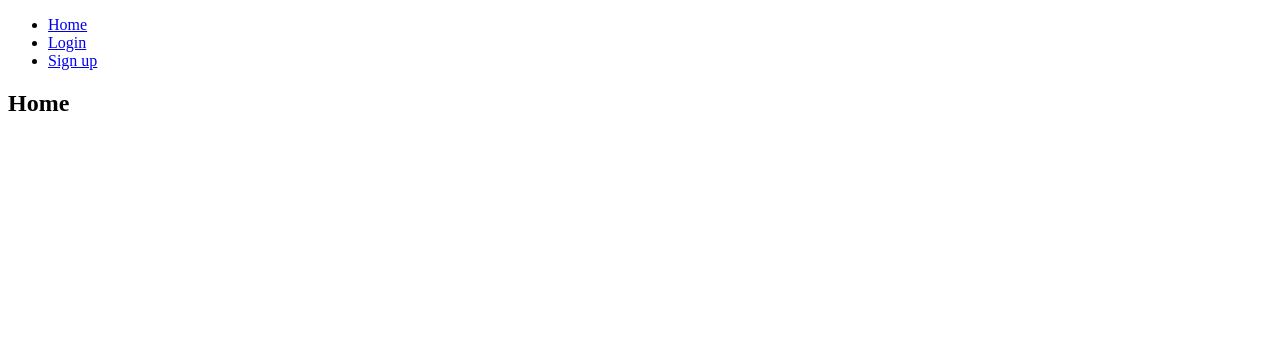
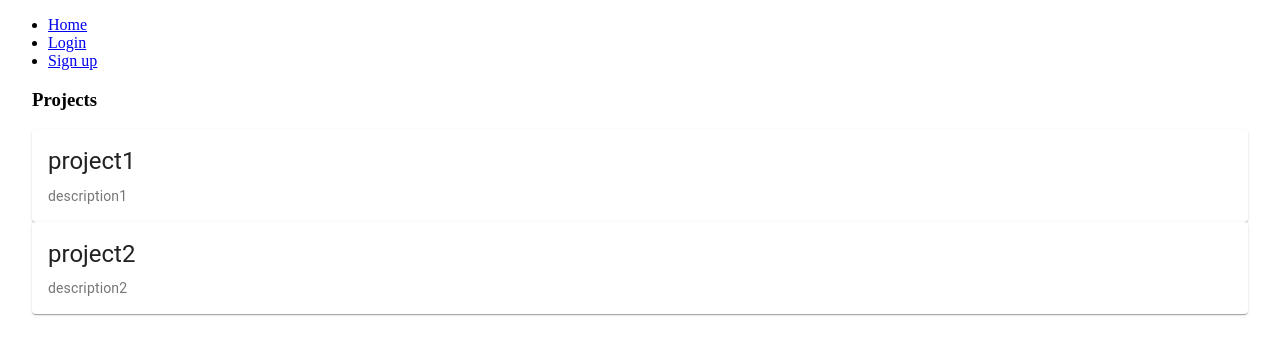
Before and after one commit to choym0098/Jira2-frontend, a React app: page / in a window 1280 px wide. Shown: the top 354 px of the page. Built offline with nearby package versions, Linux system fonts and the light colour scheme.

Commit message:
created home component

```diff
--- a/src/Routes.tsx
+++ b/src/Routes.tsx
@@ -5,7 +5,7 @@ import {
   Route,
   Link
 } from "react-router-dom";
-import Home from './components/Home'
+import { Home } from './pages/Home'
 import Login from './components/Login'
 import Signup from './components/Signup'
 import UserBoard from './components/UserBoard'
--- a/src/components/Home.tsx
+++ /dev/null
@@ -1,5 +0,0 @@
-import React from 'react'
-
-export default function Home() {
-    return <h2>Home</h2>;
-}
--- /dev/null
+++ b/src/pages/Home.tsx
@@ -0,0 +1,107 @@
+import React, {useState, useEffect} from 'react';
+import {
+  Container,
+  CardActionArea,
+  Card,
+  CardContent,
+  Typography,
+} from '@material-ui/core';
+
+// TODO: to refactor later
+interface Project {
+    id: string,
+    name: string,
+    description?: string,
+    isPrivate: boolean,
+    users: string[],
+    createdTime: Date,
+    modifiedTime: Date,
+}
+
+interface Props {
+    userId: string,
+}
+
+// TODO: remove this hard-coded data
+const dummyProjects: Project[] = [
+  {
+    id: 'id1',
+    name: 'project1',
+    description: 'description1',
+    isPrivate: false,
+    users: [],
+    createdTime: new Date(),
+    modifiedTime: new Date(),
+  },
+  {
+    id: 'id2',
+    name: 'project2',
+    description: 'description2',
+    isPrivate: false,
+    users: [],
+    createdTime: new Date(),
+    modifiedTime: new Date(),
+  },
+];
+
+// TODO: implement this redirect function
+/**
+ * @param {string} projectId - Project Id of the redirected page
+ *
+ * @return {void}
+ */
+function goToProject(projectId: string) {
+
+  return () => {
+    console.log(`project Id is ${projectId}`);
+  }
+}
+
+// TODO: make this a separate component under ../components
+/**
+ * @param {{ project: Project }} props - contains a Project
+ *
+ * @return {JSX.Element}
+ */
+function Project(props: { project: Project }) {
+  const {project} = props;
+
+  return (
+    <Card data-testid={project.id}>
+      <CardActionArea onClick={goToProject(project.id)}>
+        <CardContent>
+          <Typography gutterBottom variant="h5" component="h2">
+            {project.name}
+          </Typography>
+          <Typography variant="body2" color="textSecondary" component="p">
+            {project.description}
+          </Typography>
+        </CardContent>
+      </CardActionArea>
+    </Card>
+  );
+}
+
+/**
+ * @param {Props} props - see the Interface Props
+ *
+ * @return {JSX.Element}
+ */
+export function Home(props: Props) {
+  const {userId} = props;
+  const [projects, setProjects] = useState<Project[]>([]);
+
+  useEffect(() => {
+    console.log(userId);
+    // TODO: fetch/subscribe projects data from the server
+    setProjects(dummyProjects);
+  }, []);
+
+  return (
+    <Container>
+      <h3>Projects</h3>
+      {projects.map((project) =>
+        <Project key={project.id} project={project}></Project>)}
+    </Container>
+  );
+}
```
Also changed, not shown: 1 other file (tests, documents, lock files or other folders).
